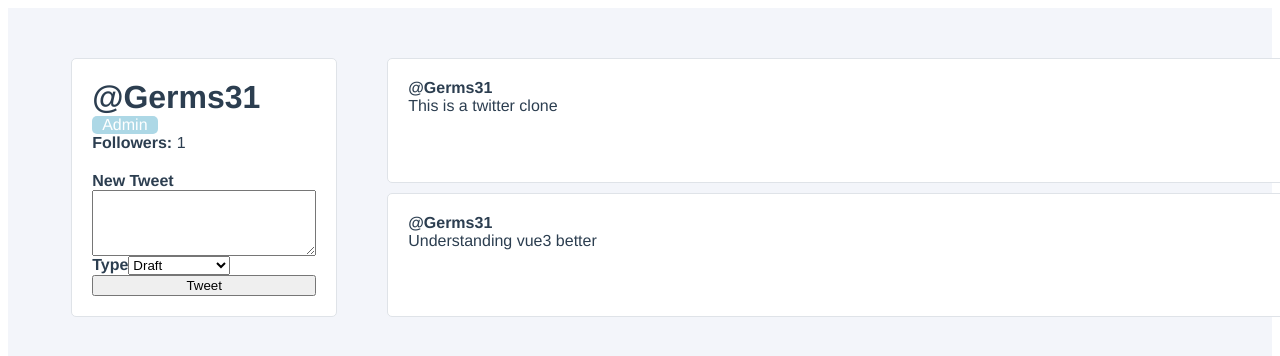
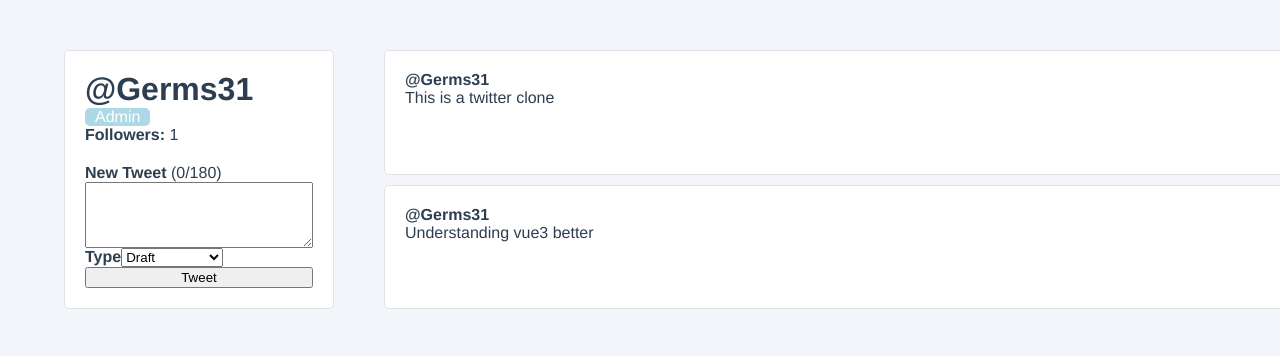
Before and after one commit to Germs31/vue3-twitter-clone, a Vue app: page / in a window 1280 px wide. Shown: the top 356 px of the page. Built offline with nearby package versions, Linux system fonts and the light colour scheme.

Commit message:
global style refresher

```diff
--- a/src/App.vue
+++ b/src/App.vue
@@ -13,7 +13,7 @@ export default {
 }
 </script>
 
-<style>
+<style lang="scss">
 #app {
   font-family: Avenir, Helvetica, Arial, sans-serif;
   -webkit-font-smoothing: antialiased;
--- a/src/components/UserProfile.vue
+++ b/src/components/UserProfile.vue
@@ -9,7 +9,7 @@
         </div>
 
         <form class="user-profile__create-tweet" @submit.prevent="createNewTweet">
-            <label for="newTweet"><strong>New Tweet</strong></label>
+            <label for="newTweet"><strong>New Tweet</strong> ({{newTweetCharacterCount}}/180)</label>
             <textarea id="newTweet" rows="4" v-model="newTweetContent"/>
 
             <div class="user-profile__create-tweet-type">
@@ -89,8 +89,8 @@ export default {
     }
   },
   computed: {
-    fullName(){
-      return `${this.user.firstName} ${this.user.lastName}`;
+    newTweetCharacterCount() {
+        return this.newTweetContent.length
     }
   },
   methods: {
@@ -149,6 +149,7 @@ export default {
                 padding-top: 20px;
                 display: flex;
                 flex-direction: column;
+
             }
         }
 
@@ -157,9 +158,4 @@ export default {
             grid-gap: 10px;
         }
     }
-
-
-
-
-
 </style>
--- /dev/null
+++ b/src/styles/base.scss
@@ -0,0 +1,3 @@
+body {
+    margin: 0;
+}
--- /dev/null
+++ b/vue.config.js
@@ -0,0 +1,9 @@
+module.exports = {
+    css: {
+        loaderOptions: {
+            sass: {
+                additionalData: '@import "@/styles/base.scss";'
+            }
+        }
+    }
+}
```
